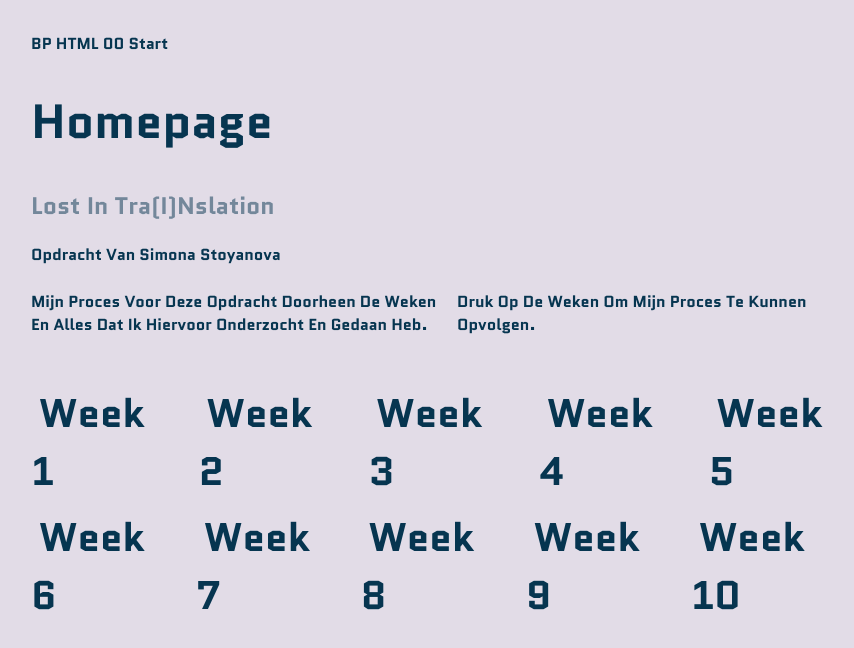
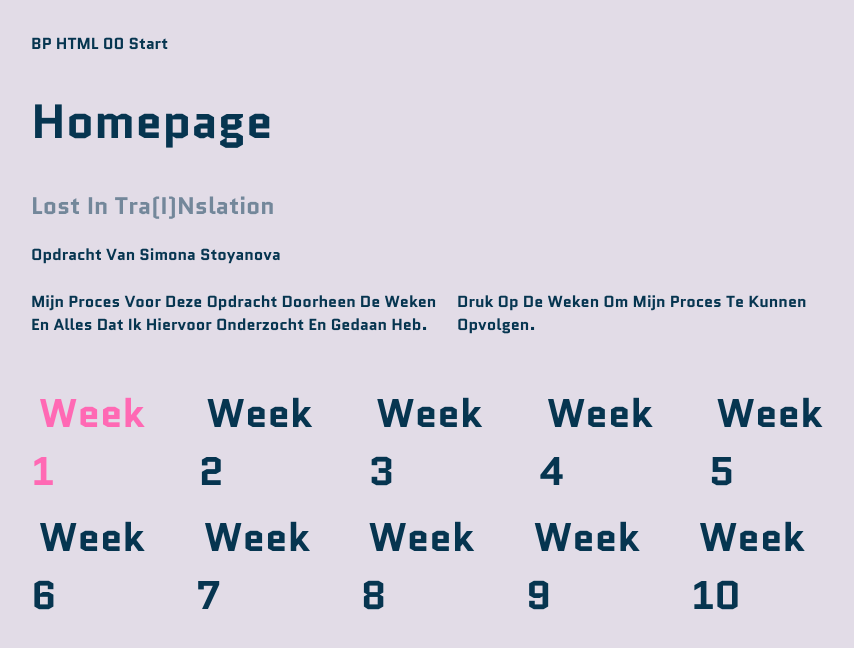
Before and after one commit to Simostoya/Simona_Stoyanova, a plain HTML site: page Index.html in a window 1280 px wide. In both pictures the pointer is over the link "Week 1". Shown: the whole page, without its empty margins (193-1047 px from the left). Drawn offline with Linux system fonts and the light colour scheme.

Commit message:
Update styles.css

```diff
--- a/assets/styles.css
+++ b/assets/styles.css
@@ -21,6 +21,8 @@ body {
 }
 .back-home a:hover {
     text-decoration: underline;
+    transition: color 0.3s, background-color 0.3s;
+    color:hotpink;
 }
 
 
@@ -57,7 +59,12 @@ body {
     color: #063550;
     font-size: 2.5em;
     font-weight: bold;
-    padding: 0.1em 0.2em
+    padding: 0.1em 0.2em;
+    transition: color 0.3s, background-color 0.3s;
+}
+
+    .weeks-row a:hover {
+        color:hotpink;
 }
 
 /* Week 1 */
```
